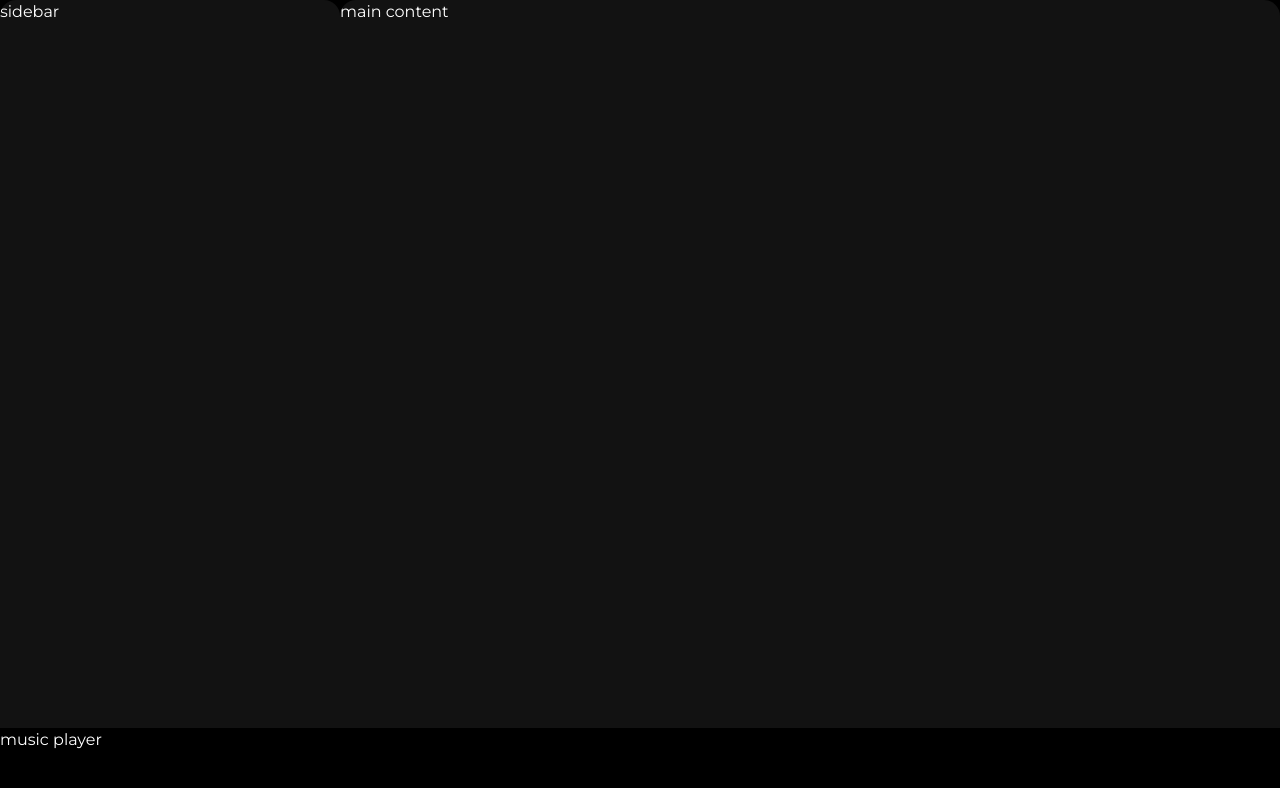
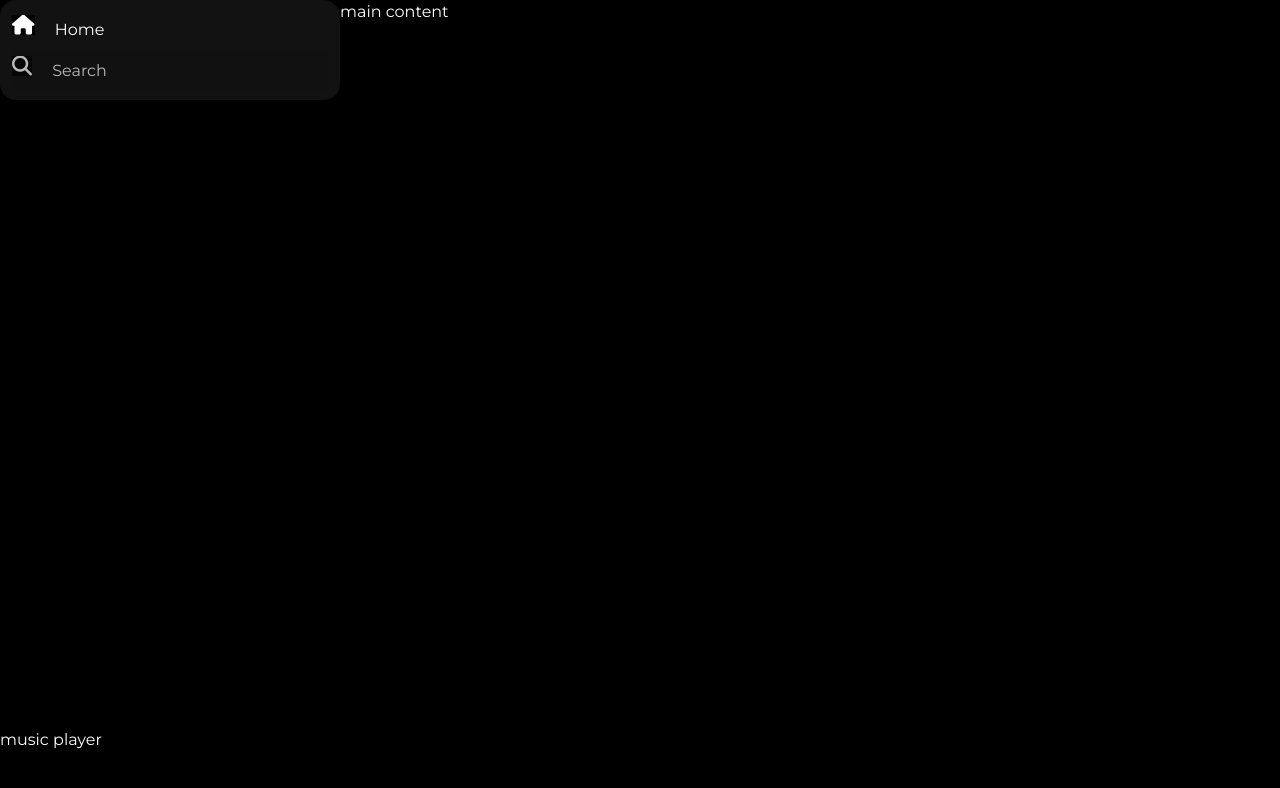
Before and after one commit to jayalloyd/Spotify-clone, a plain HTML site: page index.html in a window 1280 px wide. Drawn offline with nearby package versions, Linux system fonts and the light colour scheme.

Commit message:
nav bar added

```diff
--- a/index.html
+++ b/index.html
@@ -10,11 +10,21 @@
     <link rel="stylesheet" href="https://cdn.jsdelivr.net/npm/bootstrap@4.5.3/dist/css/bootstrap.min.css" integrity="sha384-TX8t27EcRE3e/ihU7zmQxVncDAy5uIKz4rEkgIXeMed4M0jlfIDPvg6uqKI2xXr2" crossorigin="anonymous">
     <link rel="icon" href="./assests/logo.png"/>
     <link rel="stylesheet" href="style.css"/>
-
+    <link rel="stylesheet" href="https://cdnjs.cloudflare.com/ajax/libs/font-awesome/6.7.1/css/fontawesome.min.css" integrity="sha512-lauN4D/0AgFUGvmMR+knQnbOADyD/XuQ8VF18I8Ll0+TLvsujshyxvU+uzogmQbSq6qJd5jnUdYtK8ShxXMlSg==" crossorigin="anonymous" referrerpolicy="no-referrer" />
+    <link rel="stylesheet" href="https://cdnjs.cloudflare.com/ajax/libs/font-awesome/6.7.1/css/all.min.css" integrity="sha512-5Hs3dF2AEPkpNAR7UiOHba+lRSJNeM2ECkwxUIxC1Q/FLycGTbNapWXB4tP889k5T5Ju8fs4b1P5z/iB4nMfSQ==" crossorigin="anonymous" referrerpolicy="no-referrer" />
 </head>
 <body>
    <div class="main">
-    <div class="sidebar">sidebar</div>
+    <div class="sidebar"><div class="nav">
+        <div class="nav-option" style="opacity: 1;">
+            <i class="fa-solid fa-house"></i>
+            <a href="#" >Home</a>
+        </div>
+        <div class="nav-option">
+            <i class="fa-solid fa-magnifying-glass"></i>
+            <a href="#">Search</a>
+        </div>
+    </div></div>
     <div class="main-content">main content</div>
     <div class="music-player">music player</div>
    </div>
--- a/style.css
+++ b/style.css
@@ -12,14 +12,15 @@
     height: 100vh;
 }
 .sidebar{
-    background-color: #121212;
+    background-color: black;
+
     width: 340px;
     border-radius: 1rem;/*1 rem=16px;*/
 
 
 }
 .main-content{
-    background-color: #121212;
+    background-color: black;
     flex:1;
     border-radius: 1rem;
     overflow: auto;
@@ -28,7 +29,39 @@
 
     background-color:black;
     position: fixed;
-    bottom: 0px;
+    bottom: 0;
     width:100%;
     height:72px;
 }
+.nav{
+
+    background-color: #121212;
+
+display: flex;
+flex-direction: column;
+height:100px;
+padding:0.5rem 0.75rem;
+border-radius: 1rem;
+justify-content: center;
+}
+.nav-option{
+    line-height: 2.5rem;
+    opacity: 0.7;
+    background-color: #121212;
+
+  margin-top: 1px;
+
+
+}
+.nav-option i{
+    font-size: 1.25rem;
+
+}
+.nav-option a{
+   color:white;
+    font-size: 1 rem;
+    margin-left:1rem;
+}
+.nav-option:hover{
+    opacity: 1;
+}
```
